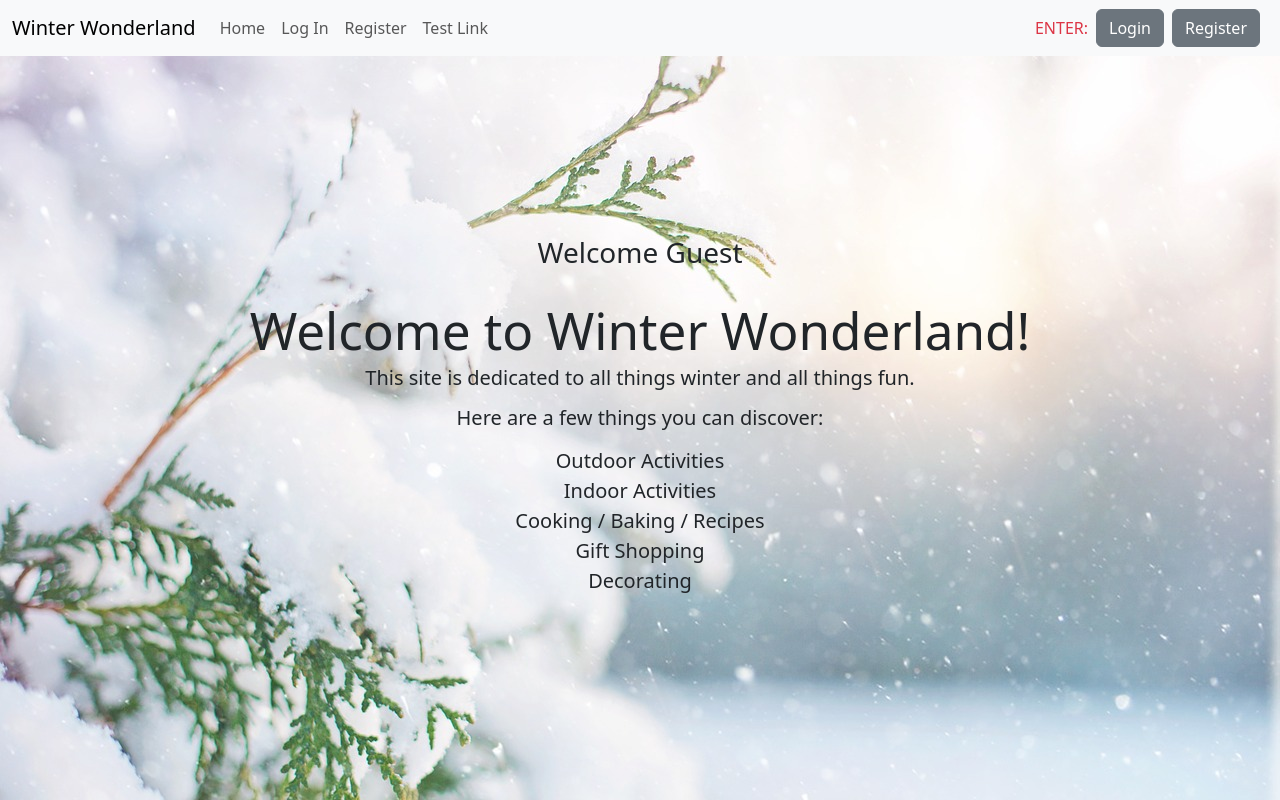
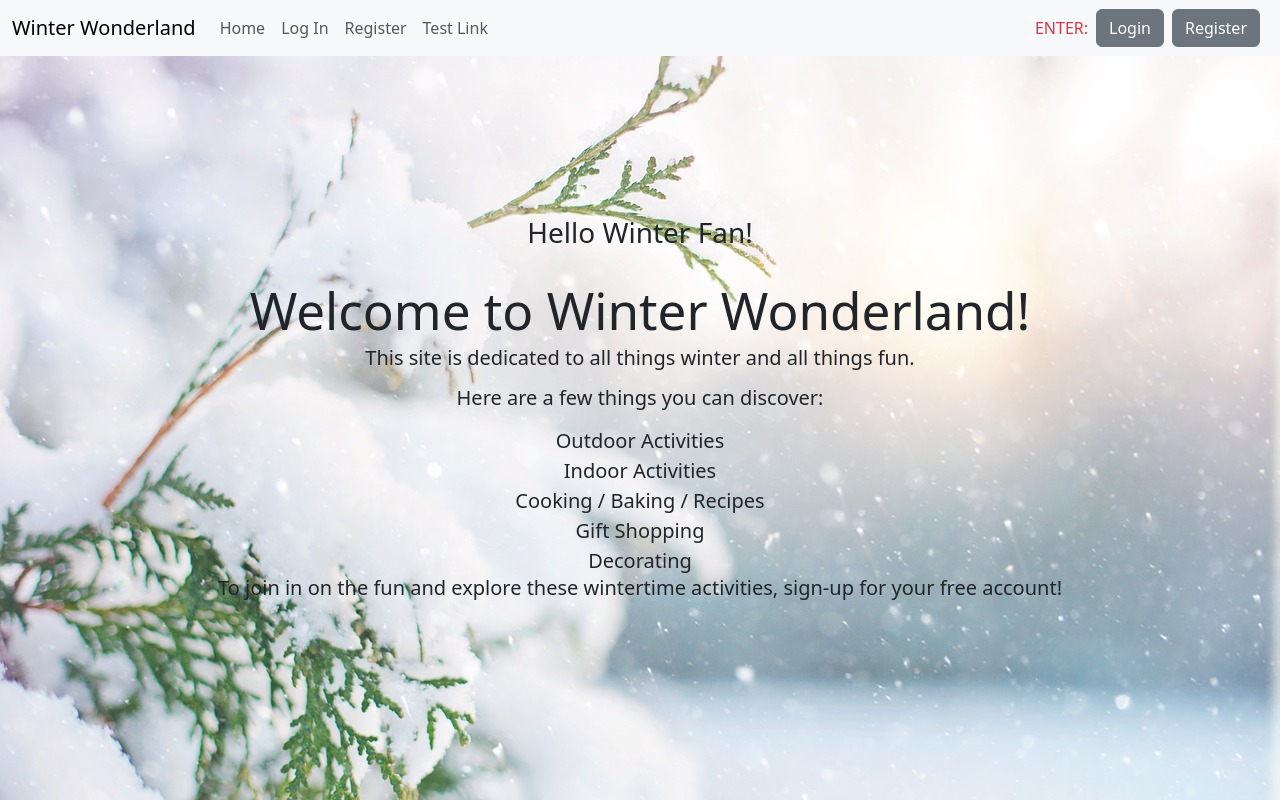
Before and after one commit to hubforschoolwork/pro5go, a React (Vite) app: page /guestarea in a window 1280 px wide. Built offline with nearby package versions, Linux system fonts and the light colour scheme.

Commit message:
code for new pages

```diff
--- a/src/App.jsx
+++ b/src/App.jsx
@@ -7,11 +7,11 @@ import Registeruser from './pages/register.jsx';
 import Welcome from './pages/welcome.jsx';
 import Guest from './pages/guestarea.jsx';
 import Testlink from './pages/testlink.jsx';
-import Indoor from './pages/indoor.jsx';
-import Outdoor from './pages/outdoor.jsx';
-import Giftshopping from './pages/giftshopping.jsx';
-import Sports from './pages/sports.jsx';
-// import Cooking from './pages/cooking.jsx';
+// import Indoor from './pages/indoor.jsx';
+// import Outdoor from './pages/outdoor.jsx';
+// import Giftshopping from './pages/giftshopping.jsx';
+// import Sports from './pages/sports.jsx';
+// // import Cooking from './pages/cooking.jsx';
 
 function App() {
 
@@ -32,11 +32,11 @@ function App() {
           <Route path="/guestarea" element={<Guest/>} />
           <Route path="/testlink" element={<Testlink/>} />
 
-          <Route path="/indoor" element={<Indoor/>} />
+          {/* <Route path="/indoor" element={<Indoor/>} />
           <Route path="/outdoor" element={<Outdoor/>} />
           <Route path="/giftshopping" element={<Giftshopping/>} />
           <Route path="/sports" element={<Sports/>} />
-          {/* <Route path="/cooking" element={<Cooking/>} /> */}
+          <Route path="/cooking" element={<Cooking/>} /> */}
         </Routes>
 </div>
 
--- a/src/components/highlights.jsx
+++ b/src/components/highlights.jsx
@@ -37,6 +37,14 @@ const Highlights = () => {
                     </li>
                 </ul>
             </div>
+
+            <div>
+          <h5>
+                <p>To join in on the fun and explore these wintertime activities, sign-up for your free account!</p>
+
+                </h5>
+                </div>
+
         </div>
 </div>
 
--- a/src/pages/cooking.css
+++ b/src/pages/cooking.css
@@ -0,0 +1,7 @@
+.ul {
+    font-size: 20%;
+}
+
+.container-g {
+    font-size: 20px;
+}
--- a/src/pages/guestarea.jsx
+++ b/src/pages/guestarea.jsx
@@ -7,7 +7,7 @@ function Guest() {
         // <div className="form-container">
 
         <div>
-        <h3>Welcome Guest</h3>
+        <h3>Hello Winter Fan!</h3>
 
             <Highlights />
         </div>
```
Also changed, not shown: src/pages/cooking.jsx (+24 -0 lines).
